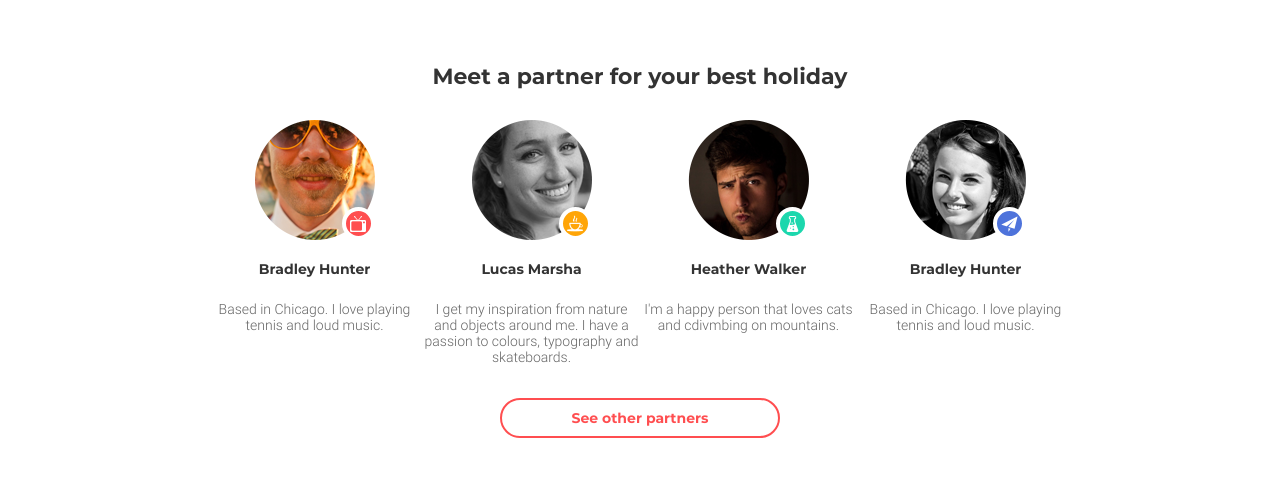
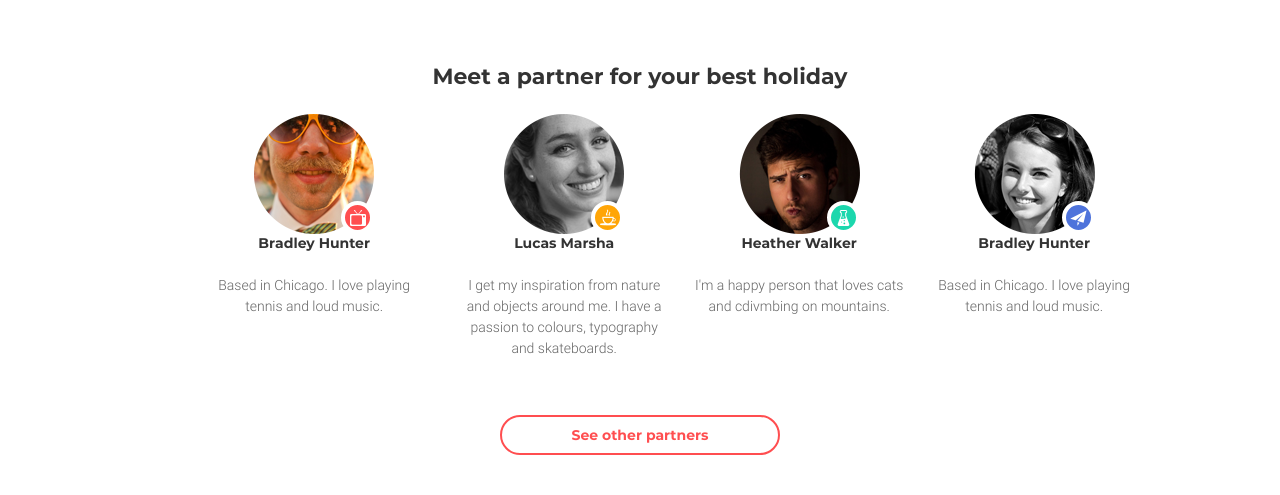
Before and after one commit to OlexandrManziuk/GoIT, a plain HTML site: page hw_9/index.html in a window 1280 px wide. Shown: the part 702-1197 px from the top of the page. Drawn offline with Linux system fonts and the light colour scheme.

Commit message:
fixed number of rows&cols in container

```diff
--- a/hw_9/css/styles.css
+++ b/hw_9/css/styles.css
@@ -133,27 +133,24 @@ nav {
   margin-bottom: 30px;
 }
 
-.content h2 {
+.title h2 {
   font: 700 22px "Montserrat";
   color: #333333;
   text-align: center;
-  margin-bottom: 20px;
 }
 
 .partners_wrap {
   justify-content: center;
-  justify-content: space-between;
 }
 
 .partners_wrap-item {
   align-items: center;
   margin: 0 auto;
-  width: 217px;
+  width: 210px;
 }
 
 .person_img {
   position: relative;
-  margin-bottom: 20px;
 }
 
 .person_img::before {
@@ -169,7 +166,7 @@ nav {
 }
 
 .person_img:hover::before {
-  background-color: #9c6b0d;
+  background-color: #25f006;
 }
 
 .icon1::before {
@@ -199,6 +196,7 @@ nav {
   color: #666666;
   text-align: center;
   margin-bottom: 15%;
+  line-height: 1.5;
 }
 
 .button2 {
@@ -210,7 +208,6 @@ nav {
   justify-content: center;
   align-items: center;
   border-radius: 20px;
-  margin: 0 auto;
   background-color: #ffffff;
   border: 2px solid #ff4e50;
   margin-bottom: 40px;
--- a/hw_9/index.html
+++ b/hw_9/index.html
@@ -27,7 +27,7 @@
                 </div>
             </nav>
             <div class="row no-gutters">
-                <div class="col">
+                <div class="col d-flex justify-content-center">
                     <div class="slider-text">
                         <h1>Share your holiday dreams</h1>
                         <p>And find the perfect partner to fullfill it</p>
@@ -40,14 +40,15 @@
 
     <main>
         <div class="container">
-            <div class="row justify-content-center no-gutters">
-                <div class="col-12 col-md-8 col-xl-12">
-                    <div class="content">
-                        <div class="container">
+            <div class="row justify-content-center">
+                <div class="col-12 col-md-8 col-xl-12 justify-content-center">
+                    <div class="title mb-4">
                         <h2>Meet a partner for your best holiday</h2>
-                            <div class="row justify-content-center">
-                                <div class="row no-gutters">
-                                    <div class="col-12 col-md-6 col-xl-2 ">
+                    </div>
+                </div>
+            </div>
+            <div class="row d-flex justify-content-around mb-4">
+                <div class="col-12 col-md-6 col-xl-2 px-0">
                     <div class="partners_wrap-item d-flex flex-column">
                         <a href="#" class="person_img icon1">
                             <img src="./img/Layer_6.png" alt="Bradley_Hunter">
@@ -56,23 +57,16 @@
                         <p>Based in Chicago. I love playing tennis and loud music.</p>
                     </div>
                 </div>
-                                </div>
-                                <div class="row no-gutters">
                 <div class="col-12 col-md-6 col-xl-2">
                     <div class="partners_wrap-item d-flex flex-column">
                         <a href="#" class="person_img icon2">
                             <img src="./img/Layer_7.png" alt="Lucas_Marsha">
                         </a>
                         <h3><a href="#">Lucas Marsha</a></h3>
-                                            <p>I get my inspiration from nature and objects around me. I have a passion
-                                                to
-                                                colours,
-                                                typography
-                                                and skateboards.</p>
+                        <p>I get my inspiration from nature and objects around me. I have a passion to colours,
+                            typography and skateboards.</p>
                     </div>
                 </div>
-                                </div>
-                                <div class="row no-gutters">
                 <div class="col-12 col-md-6 col-xl-2">
                     <div class="partners_wrap-item d-flex flex-column">
                         <a href="#" class="person_img icon3">
@@ -82,28 +76,18 @@
                         <p>I'm a happy person that loves cats and cdivmbing on mountains.</p>
                     </div>
                 </div>
-                                </div>
-                                <div class="row no-gutters">
                 <div class="col-12 col-md-6 col-xl-2">
                     <div class="partners_wrap-item d-flex flex-column">
                         <a href="#" class="person_img icon4">
-                                                <img src="./img/Layer_9.png" alt="Bradley_Hunter">
-                                            </a>
+                            <img src="./img/Layer_9.png" alt="Bradley_Hunter"></a>
                         <h3><a href="#">Bradley Hunter</a></h3>
                         <p>Based in Chicago. I love playing tennis and loud music.</p>
                     </div>
                 </div>
             </div>
-                            </div>
-                        </div>
-                    </div>
-                    <div class="row justify-content-center">
-                        <div class="row no-gutters">
-                            <div class="col-12 col-md-6 col-xl-2 ">
+            <div class="row">
+                <div class="col d-flex justify-content-center">
                     <a href="#" class="button2 d-flex">See other partners</a>
-                            </div>
-                        </div>
-                    </div>
                 </div>
             </div>
         </div>
```
Lines whose indentation alone changed are shown as unchanged.
